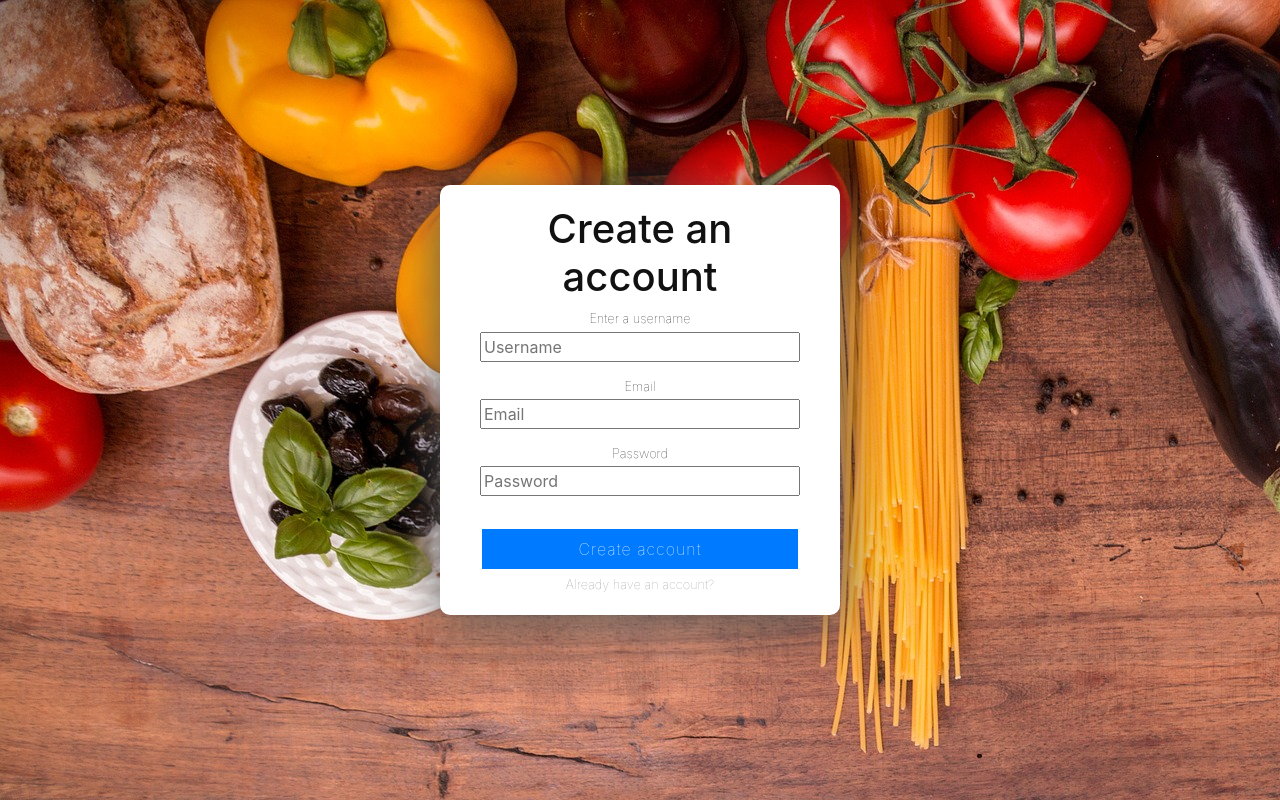
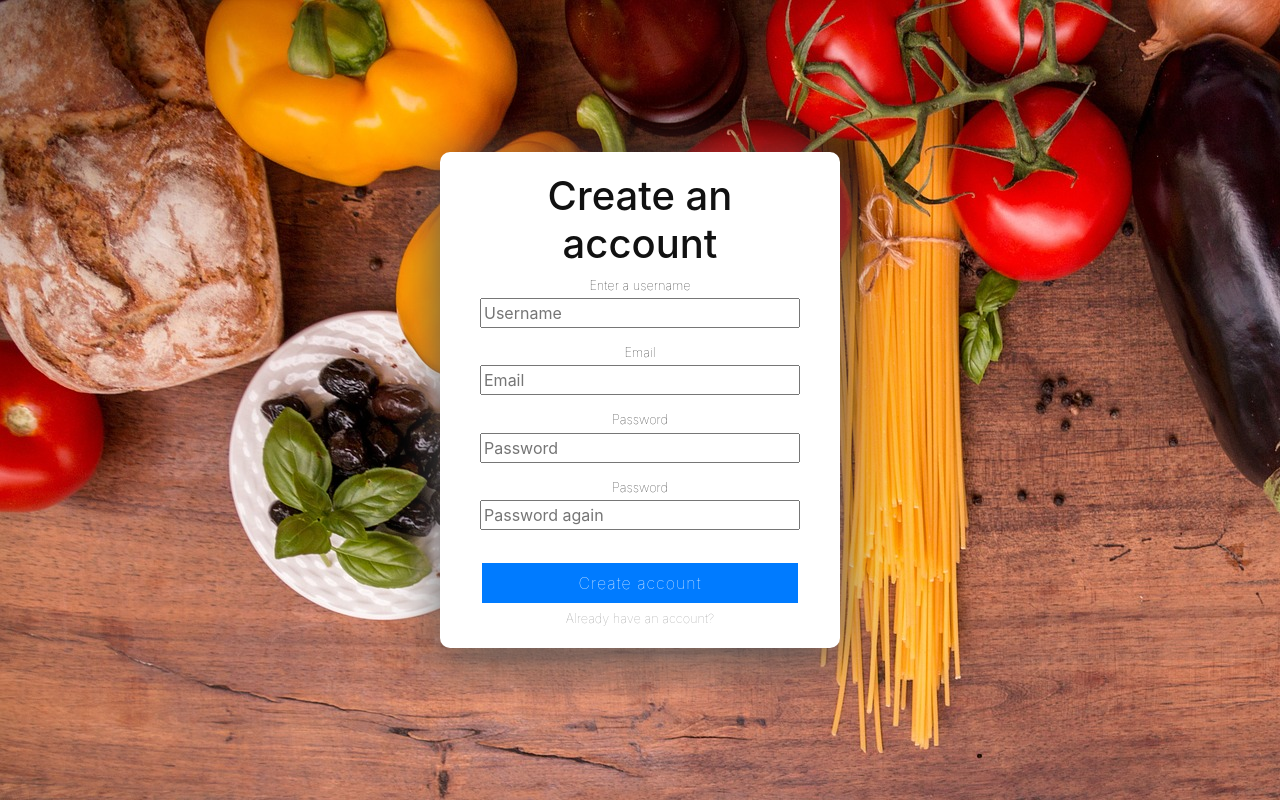
Before and after one commit to adamszabolcs/java-cookta-frontend, a React (Create React App) app: page /registration in a window 1280 px wide. Built offline with nearby package versions, Linux system fonts and the light colour scheme.

Commit message:
password double check works fine, form is submitting when filled in

```diff
--- a/src/pages/Registration.jsx
+++ b/src/pages/Registration.jsx
@@ -28,12 +28,14 @@ export default class Registration extends Component {
 
         this.state = {
             userName: null,
+            userEmail: null,
             userPassword: null,
-            userEmail: null,
+            userPassword2: null,
             formErrors: {
                 userName: "",
+                userEmail: "",
                 userPassword: "",
-                userEmail: ""
+                userPassword2: ""
             }
         };
 
@@ -49,6 +51,7 @@ export default class Registration extends Component {
                 Username: ${this.state.userName}
                 Email: ${this.state.userEmail}
                 Password: ${this.state.userPassword}
+                Password2: ${this.state.userPassword}
                 `);
         } else {
             console.error("FORM INVALID");
@@ -77,11 +80,15 @@ export default class Registration extends Component {
             case 'userPassword':
                 formErrors.userPassword = value.length < 6 ? 'minimum 6 characters required' : "";
                 break;
+
+            case 'userPassword2':
+                formErrors.userPassword2 = value !== this.state.userPassword ? "password doesn't match" : "";
+                break;
             default:
                 break;
         }
 
-        this.setState({formErrors, [name]: value}, () => console.log(formErrors));
+        this.setState({formErrors, [name]: value}, () => console.log(this.state));
     };
 
     render() {
@@ -129,6 +136,18 @@ export default class Registration extends Component {
                         {formErrors.userPassword.length > 0 && (
                             <span className="errorMessage">{formErrors.userPassword}</span>
                         )}
+                        <div className="password">
+                            <label htmlFor="password" className="regLabel">Password</label>
+                            <input type="password"
+                                   className={formErrors.userPassword2.length > 0 ? "error" : null}
+                                   placeholder="Password again"
+                                   name="userPassword2"
+                                   onChange={this.handleChange}
+                                   noValidate/>
+                        </div>
+                        {formErrors.userPassword2.length > 0 && (
+                            <span className="errorMessage">{formErrors.userPassword2}</span>
+                        )}
                         <div className="createAccount">
                             <button type="submit">Create account</button>
                             <small>Already have an account?</small>
```
